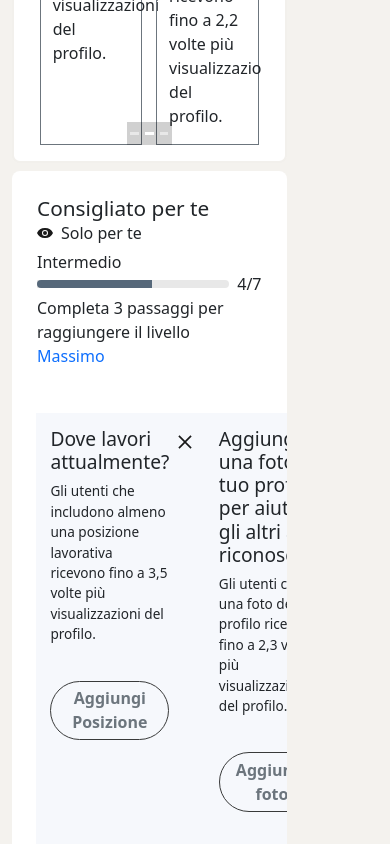
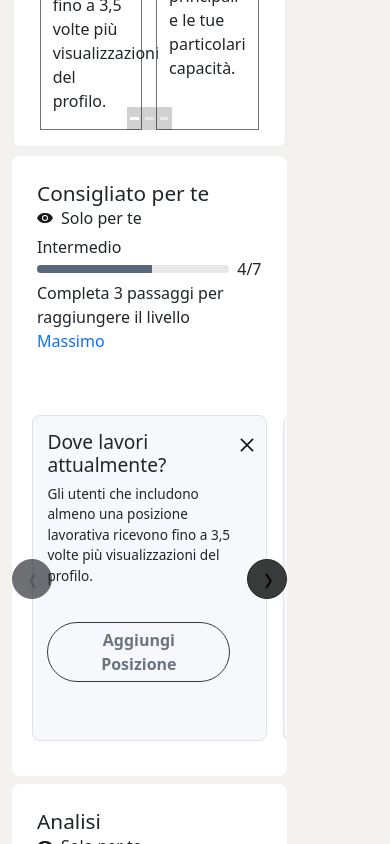
Before and after one commit to GiuliaLanari/Clone-di-LinkedIn-Team-3, a React (Create React App) app in the folder clone-di-linkedin/: page /profile in a window 390 px wide. Shown: the part 860-1704 px from the top of the page. Built offline with nearby package versions, Linux system fonts and the light colour scheme; no server answers.

Commit message:
upload carousel

```diff
--- a/clone-di-linkedin/src/App.css
+++ b/clone-di-linkedin/src/App.css
@@ -153,11 +153,6 @@ a:hover {
   text-decoration: underline;
 }
 
-.cons-list {
-  width: 366px;
-  background-color: #f6f8fc;
-}
-
 ul {
   list-style: none;
   padding: 0;
@@ -168,6 +163,8 @@ ul {
   padding: 0.9rem;
   padding-right: 2.2rem;
   position: relative;
+  background-color: #f6f8fc;
+  width: 385px;
 }
 
 .cons-pad p {
@@ -205,6 +202,7 @@ ul {
   background-color: #dad9d9bd;
   border: 2px solid black;
 }
+
 h3 {
   font-size: 1.3rem;
 }
@@ -221,24 +219,38 @@ h5 {
   font-size: 0.95rem;
 }
 
-.carousel-ul {
-  padding: 0;
+.carousel-overflow {
+  overflow: hidden;
+  padding-inline: 2rem;
+  padding-block: 1.2rem;
   position: relative;
 }
 
-.carousel-overflow {
-  overflow: hidden;
+.my-carousel {
+  position: relative;
+  overflow: visible;
 }
-/*
-.carousel-ul {
-  transform: translateX(-366px);
-  transition: transform 0.25s ease 0s;
-} */
 
-.my-carousel {
-  overflow: hidden;
-  padding-inline: 1.5rem;
-  padding-block: 1.2rem;
+.prev-btn {
+  position: absolute;
+  top: 45%;
+  width: 40px;
+  height: 40px;
+  left: 0px;
+  z-index: 2;
+  background-color: transparent;
+  background-color: #393a3a;
+}
+
+.next-btn {
+  position: absolute;
+  top: 45%;
+  width: 40px;
+  height: 40px;
+  right: 0px;
+  z-index: 2;
+  background-color: transparent;
+  background-color: #393a3a;
 }
 
 .btn-border {
@@ -292,6 +304,11 @@ h5 {
   border: 0;
 }
 
+.btn-underline {
+  border-bottom: 1px solid green;
+  color: green;
+}
+
 .btn-interests:hover {
   background-color: #f1f1f1;
 }
--- a/clone-di-linkedin/src/components/Interests.jsx
+++ b/clone-di-linkedin/src/components/Interests.jsx
@@ -4,10 +4,14 @@ import Button from "react-bootstrap/Button";
 import { useState } from "react";
 
 const Interests = function () {
-  const [clicked, setClicked] = useState(false);
+  const [clicked, setClicked] = useState(null);
 
-  const handleClick = () => {
-    setClicked(!clicked);
+  const handleClick = (btnId) => {
+    if (clicked === btnId) {
+      setClicked(null);
+    } else {
+      setClicked(btnId);
+    }
   };
 
   return (
@@ -18,8 +22,23 @@ const Interests = function () {
             <h3 className="mb-0">Interessi</h3>
           </div>
           <div className="d-flex gap-3 align-items-baseline">
-            <Button className="btn-interests text-black rounded-0 py-3 px-1">Aziende</Button>
-            <Button className="btn-interests text-black rounded-0 py-3 px-1">Scuole o università</Button>
+            <button
+              onClick={() => handleClick("aziende")}
+              className={
+                "btn-interests rounded-0 py-3 px-1 " + (clicked === "aziende" ? "btn-underline" : "text-black")
+              }
+            >
+              Aziende
+            </button>
+            <button
+              onClick={() => handleClick("scuole o università")}
+              className={
+                "btn-interests rounded-0 py-3 px-1 " +
+                (clicked === "scuole o università" ? "btn-underline" : "text-black")
+              }
+            >
+              Scuole o università
+            </button>
           </div>
         </div>
         <hr className="mt-0" />
@@ -39,7 +58,7 @@ const Interests = function () {
                 <h6 className="mb-0 fw-bold">EPICODE</h6>
                 <p className="mb-2">14.341 follower</p>
 
-                <Button className="rounded-pill dec-btn text-secondary" onClick={handleClick}>
+                <Button className="rounded-pill dec-btn text-secondary btn-dark" onClick={handleClick}>
                   <img src="icons/check.svg" alt="" className="me-1" />
                   Già segui
                 </Button>
--- a/clone-di-linkedin/src/components/ProfileInfoBottom.jsx
+++ b/clone-di-linkedin/src/components/ProfileInfoBottom.jsx
@@ -1,13 +1,32 @@
 import Col from "react-bootstrap/Col";
 import Row from "react-bootstrap/Row";
+
 import Button from "react-bootstrap/Button";
 import Analisis from "./Analisis";
 import Risorse from "./Risorse";
 import Activity from "./Activity";
 import Training from "./Training";
 import Interests from "./Interests";
+import { useEffect, useState } from "react";
 
 const ProfileInfoBottom = function () {
+  const [slide, setSlide] = useState(0);
+  const [windowWidth, setWindowWidth] = useState(25);
+
+  const next = () => {
+    setSlide((prevValue) => prevValue - windowWidth);
+  };
+
+  const prev = () => {
+    setSlide((prevValue) => prevValue + windowWidth);
+  };
+
+  useEffect(() => {
+    if (window.innerWidth <= 768) {
+      setWindowWidth(100 / 80);
+    }
+  }, []);
+
   return (
     <>
       <Col xs={12} id="analisis" className="rounded-3">
@@ -38,11 +57,19 @@ const ProfileInfoBottom = function () {
 
             <section>
               <div>
-                <div className="carousel">
-                  <div className="my-carousel">
-                    <ul className="d-flex carousel-ul">
-                      <li className="cons-list">
-                        <div className="cons-pad">
+                <div interval={null} className="my-3 my-carousel">
+                  <div className="overflow-hidden carousel-overflow">
+                    <Button onClick={prev} disabled={slide === 0} className="prev-btn btn-dark rounded-circle">
+                      <img src="icons/prev-btn.svg" alt="" />
+                    </Button>
+                    <Row
+                      className=" gap-3 flex-nowrap"
+                      style={{
+                        transform: `translateX(${slide}%)`,
+                        transition: "transform 0.25s ease",
+                      }}
+                    >
+                      <Col xs={5} className="cons-pad rounded-3 border border-1">
                         <div className="x-button">
                           <button className="btn p-2">
                             <img src={"icons/X.svg"} alt="" />
@@ -57,14 +84,12 @@ const ProfileInfoBottom = function () {
                             visualizzazioni del profilo.
                           </p>
                           <div>
-                              <Button className="rounded-pill dec-btn text-secondary">Aggiungi Posizione</Button>
+                            <Button className="rounded-pill dec-btn text-secondary btn-dark">Aggiungi Posizione</Button>
                           </div>
                         </div>
-                        </div>
-                      </li>
-                      {/* ------ */}
-                      <li className="cons-list">
-                        <div className="cons-pad">
+                      </Col>
+
+                      <Col xs={5} className="cons-pad rounded-3 border border-1">
                         <div>
                           <h5>Aggiungi una foto al tuo profilo per aiutare gli altri a riconoscerti</h5>
                         </div>
@@ -74,36 +99,36 @@ const ProfileInfoBottom = function () {
                             profilo.
                           </p>
                           <div>
-                              <Button className="rounded-pill dec-btn text-secondary">Aggiungi foto</Button>
+                            <Button className="rounded-pill dec-btn text-secondary btn-dark">Aggiungi foto</Button>
                           </div>
                         </div>
-                        </div>
-                      </li>
-                      {/* ------ */}
-                      <li className="cons-list">
-                        <div className="cons-pad">
+                      </Col>
+
+                      <Col xs={6} className="cons-pad rounded-3 border border-1">
                         <div>
                           <h5>
                             Scrivi un riepilogo per mettere in evidenza la tua personalità o la tua esperienza
                             lavorativa
                           </h5>
                         </div>
-                          <div className="desc-flex">
-                            <p>
+                        <div>
+                          <p className="mb-2">
                             Gli utenti che includono un riepilogo ricevono fino a 3,9 volte più visualizzazioni del
                             profilo.
                           </p>
                           <div>
-                              <Button className="rounded-pill dec-btn text-secondary">Aggiungi un riepilogo</Button>
+                            <Button className="rounded-pill dec-btn text-secondary btn-dark">
+                              Aggiungi un riepilogo
+                            </Button>
                           </div>
                         </div>
-                        </div>
-                      </li>
-                    </ul>
+                      </Col>
+                    </Row>
+                    <Button onClick={next} disabled={slide === -50} className="next-btn btn-dark rounded-circle">
+                      <img src="icons/next-btn.svg" alt="" />
+                    </Button>
                   </div>
                 </div>
-                <Button></Button>
-                <Button></Button>
               </div>
             </section>
           </Col>
--- a/clone-di-linkedin/src/components/ProfileInfoTop.jsx
+++ b/clone-di-linkedin/src/components/ProfileInfoTop.jsx
@@ -50,7 +50,7 @@ const ProfileInfoTop = () => {
             </div>
           </div>
 
-          <Carousel className="my-3" slide={false}>
+          <Carousel className="my-3" interval={null} slide={false}>
             <Carousel.Item>
               <Row className="justify-content-evenly">
                 <Col className="border border-secondary col-5">
```
Also changed, not shown: clone-di-linkedin/public/icons/next-btn.svg (added), clone-di-linkedin/public/icons/prev-btn.svg (added). Lines whose indentation alone changed are shown as unchanged.
